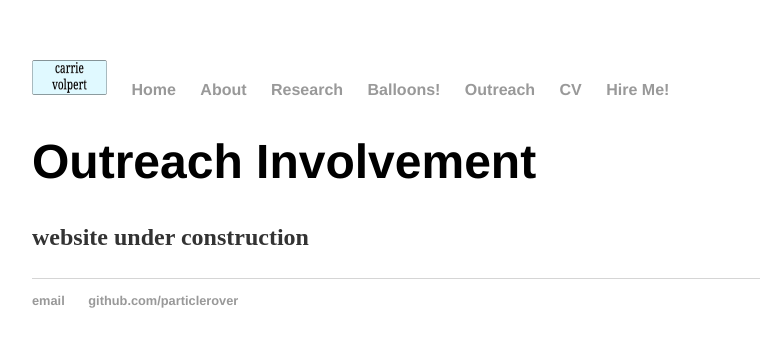
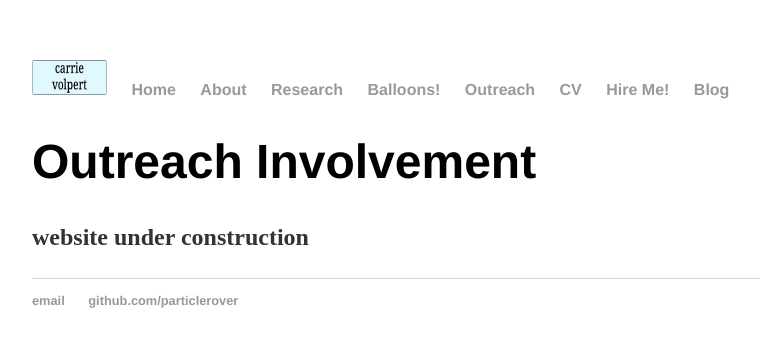
Before and after one commit to particlerover/particlerover.github.io, a Jekyll site: the page built from outreach/index.html, in a window 1280 px wide. Shown: the top 347 px of the page, without its empty margins (160-920 px from the left). Built offline with Jekyll 4.4.1, drawn with Linux system fonts in a browser that asks for light colours.

Commit message:
Update default.html

```diff
--- a/_layouts/default.html
+++ b/_layouts/default.html
@@ -18,7 +18,8 @@
 <li><a href="/Balloons">Balloons!</a></li>
 <li><a href="/outreach">Outreach</a></li>
 <li><a href="/cv">CV</a></li>
-<li><a href="/blog">Hire Me!</a></li>
+<li><a href="/hireme">Hire Me!</a></li>
+<li><a href="/blog">Blog</a></li>
 </ul>
     </nav>
 <div class="container">
```
